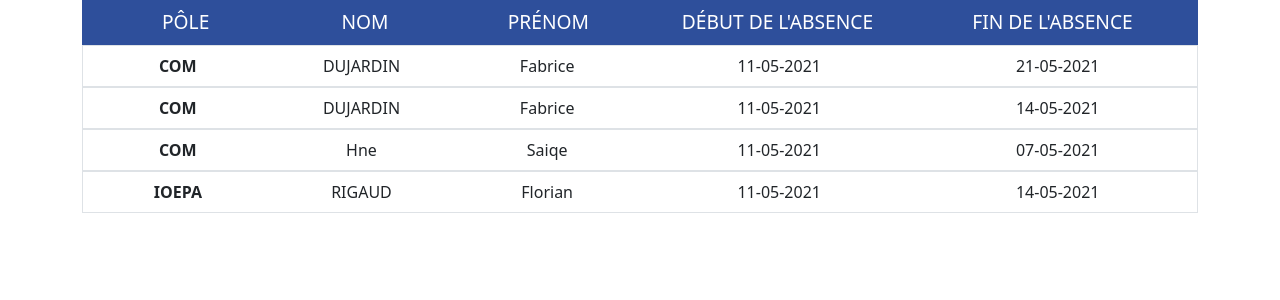
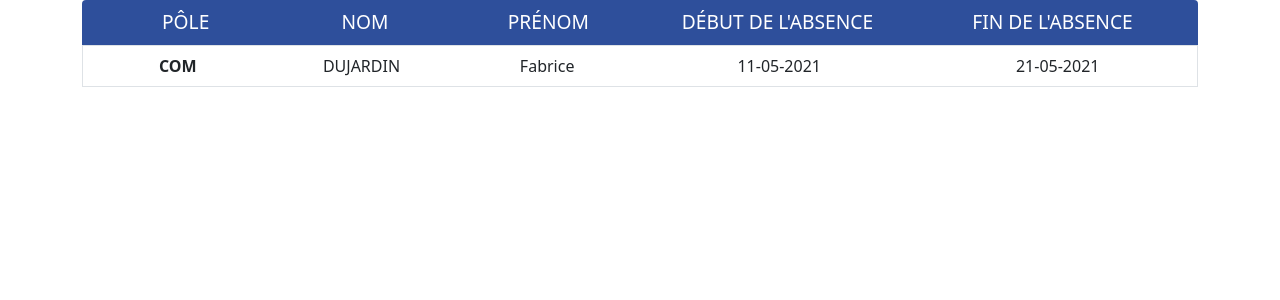
Before and after one commit to fabricedujardinportfolio/absences, a PHP site: page /views/display.php in a window 1280 px wide. Shown: the top 300 px of the page. Run offline with PHP 8.4, Linux system fonts and the light colour scheme; data comes from the database, SQL or seed files in the repository.

Commit message:
request condition / MaJ CSS

```diff
--- a/model/form.php
+++ b/model/form.php
@@ -147,7 +147,7 @@ else {
   <?php
   try {
     $pole_service = "pole_service";
-    $stmt = $conn->prepare('SELECT pole_service, name,first_name,DATE_FORMAT(date_start, "%d-%m-%Y") AS `date_start`,DATE_FORMAT(date_end, "%d-%m-%Y") AS `date_end`,motif,absences_absences.id FROM `absences_absences`,`agents`,`absences_arguments` WHERE  motifs_id=absences_arguments.id AND agents_id=agents.id ORDER BY pole_service=? , name');
+    $stmt = $conn->prepare('SELECT pole_service, name,first_name,DATE_FORMAT(date_start, "%d-%m-%Y") AS `date_start`,DATE_FORMAT(date_end, "%d-%m-%Y") AS `date_end`,motif,absences_absences.id FROM `absences_absences`,`agents`,`absences_arguments` WHERE  motifs_id=absences_arguments.id AND agents_id=agents.id AND CURRENT_DATE <= date_end ORDER BY pole_service=? , name');
     $stmt->execute([$pole_service]);
     $posts = $stmt->fetchAll(PDO::FETCH_ASSOC);
     }catch(PDOException $e) {
@@ -157,7 +157,7 @@ else {
   <?php if ($msgupdate): ?>
   <p><?=$msgupdate?></p>
   <?php endif; ?>
-  <div class="pole col-md-3 border border-1 border-dark rounded-top mt-5 mb-0 text-center"
+  <div class="pole col-md-5 border border-1 border-dark rounded-top mt-5 mb-0 text-center"
     style="background-color:#2e4f9b;color:white;">
     <h3>Liste des agents absents du GIEP-NC</h3>
   </div>
--- a/views/display.php
+++ b/views/display.php
@@ -10,7 +10,7 @@
     <?php
   try {
     $pole_service = "pole_service";
-    $stmt = $conn->prepare('SELECT pole_service, absences_absences.id, name,first_name,DATE_FORMAT(date_start, "%d-%m-%Y") AS `date_start`,DATE_FORMAT(date_end, "%d-%m-%Y") AS `date_end`,absences_absences.id FROM `absences_absences`,`agents` WHERE agents_id=agents.id ORDER BY pole_service=? , name');
+    $stmt = $conn->prepare('SELECT pole_service, absences_absences.id, name,first_name,DATE_FORMAT(date_start, "%d-%m-%Y") AS `date_start`,DATE_FORMAT(date_end, "%d-%m-%Y") AS `date_end`,absences_absences.id FROM `absences_absences`,`agents` WHERE agents_id=agents.id AND CURRENT_DATE <= date_end  ORDER BY pole_service=? , name');
     $stmt->execute([$pole_service]);
     $posts = $stmt->fetchAll(PDO::FETCH_ASSOC);
     }catch(PDOException $e) {
@@ -19,12 +19,12 @@
 ?>
 
     <div class="container" style="font-family:system-ui">
-        <div class="pole col-12 d-md-none border border-1 border-dark mt-5 mb-0 text-center"
+        <div class="pole col-12 d-md-none border border-1 border-dark rounded-top mt-5 mb-0 text-center"
             style="background-color:#2e4f9b;color:white;">
             <h3>Liste des agents absents du GIEP-NC</h3>
         </div>
         <form action="">
-            <div class="col-12 d-md-flex d-none p-2 text-uppercase text-center"
+            <div class="col-12 d-md-flex d-none p-2 text-uppercase text-center rounded-top"
                 style="background-color:#2e4f9b;color:white; font-size: 1.2em;">
                 <div class="col-md ps-2"> Pôle </div>
                 <div class="col-md-2"> Nom </div>
```
